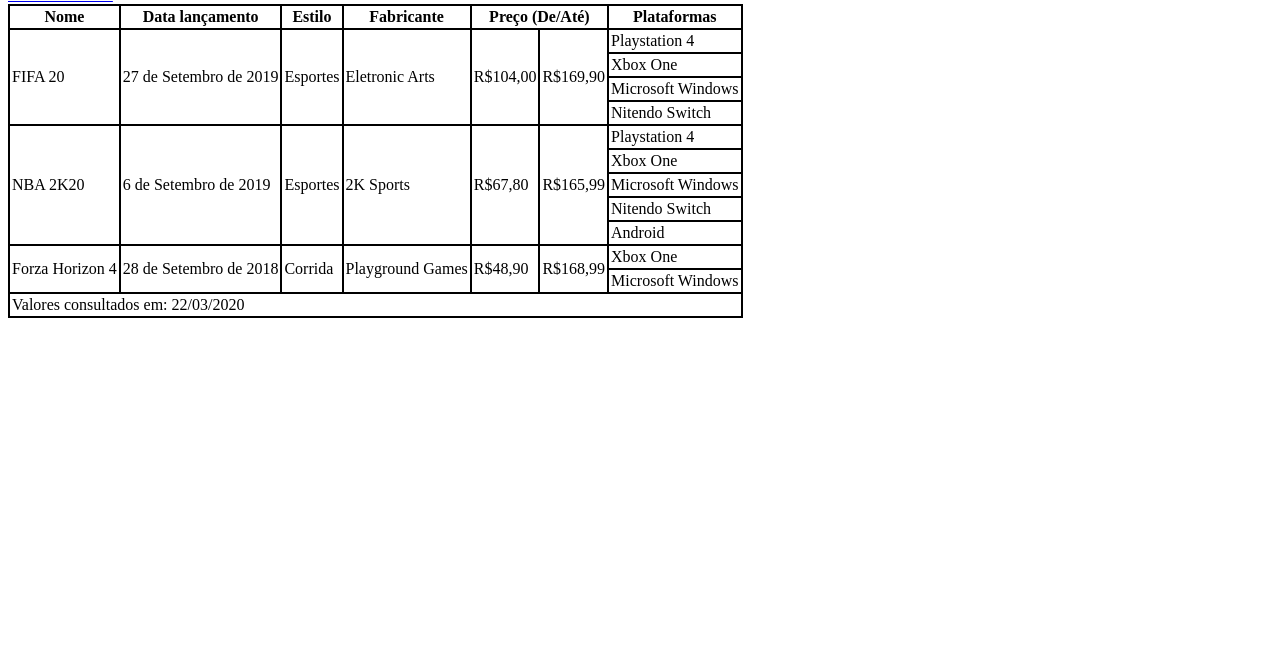
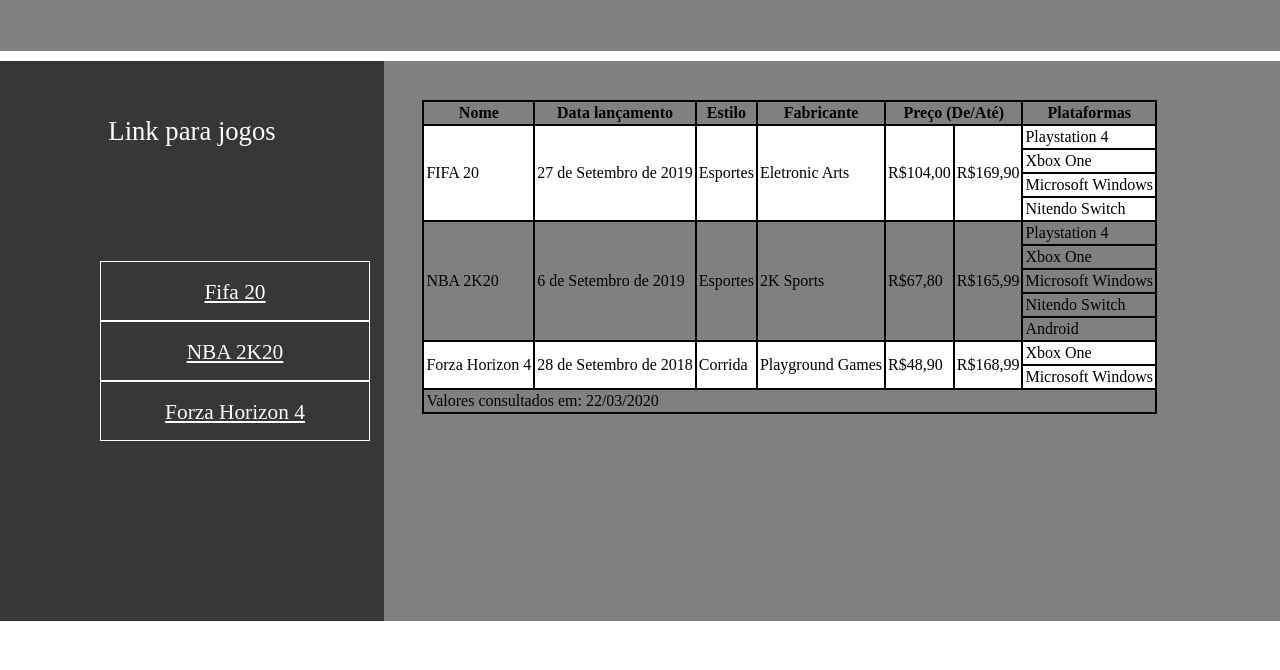
Before and after one commit to MarcosApSousa/marcos_aparecido.github.io, a plain HTML site: page index.html in a window 1280 px wide. Shown: the part 130-800 px from the top of the page. Drawn offline with Linux system fonts and the light colour scheme.

Commit message:
Alterações layout da pagina index.html

```diff
--- a/index.html
+++ b/index.html
@@ -1,15 +1,27 @@
 <!DOCTYPE html>
 <html>
 	<head>
+		<link href="indexstyle.css" rel="stylesheet">
 	</head>
 	<body>
 
+	<div id="cabecalho">
+
 	<h1>Meus jogos</h1>
+</div>
+	<div id="lateral">
+		<p>Link para jogos</p>
+		<div id="caixalateral1">
 	<a href="jogo1.html"> Fifa 20</a><br>
-	<a href="jogo2.html"> NBA 2K20</a><br>
+</div>
+<div id="caixalateral2">
+<a href="jogo2.html"> NBA 2K20</a><br>
+</div>
+<div id="caixalateral3">
 	<a href="jogo3.html"> Forza Horizon 4</a><br>
-
-
+</div>
+</div>
+<div id="principal">
 		<table border=1 cellspacing=0 cellpadding=2 bordercolor="000000" >
 	<thead>
 		<tr>
@@ -26,7 +38,7 @@
 		<td colspan="7">Valores consultados em: 22/03/2020</td>
 	</tfoot>
 	<tbody>
-		<tr>
+		<tr class="fundotabela">
 			<td rowspan="4">FIFA 20</td>
 			<td rowspan="4">27 de Setembro de 2019</td>
 			<td rowspan="4">Esportes</td>
@@ -35,13 +47,13 @@
 			<td rowspan="4">R$169,90</td>
 					<td>Playstation 4</td>
 
-				<tr>
+				<tr class="fundotabela">
 					<td>Xbox One</td>
 				</tr>
-				<tr>
+				<tr class="fundotabela">
 					<td>Microsoft Windows</td>
 					</tr>
-				<tr>
+				<tr class="fundotabela">
 					<td>Nitendo Switch</td>
 				</tr>
 
@@ -69,7 +81,7 @@
 				</tr>
 
 		</tr>
-		<tr>
+		<tr class="fundotabela">
 			<td rowspan="2">Forza Horizon 4</td>
 			<td rowspan="2">28 de Setembro de 2018</td>
 			<td rowspan="2">Corrida</td>
@@ -77,7 +89,7 @@
 			<td rowspan="2">R$48,90</td>
 			<td rowspan="2">R$168,99</td>
 					<td>Xbox One</td>
-				<tr>
+				<tr class="fundotabela">
 					<td>Microsoft Windows</td>
 					</tr>
 
@@ -88,6 +100,12 @@
 
 
 	</table>
+</div>
+<div id="rodape">
+	<a href=""> >>Cadraste-se</a>
+	<a href=""> >>Fale Conosco</a>
+	<a href=""> >>Facebook</a>
+</div>
 
 	</body>
 
--- /dev/null
+++ b/indexstyle.css
@@ -0,0 +1,111 @@
+*{
+    box-sizing: border-box;
+  }
+  html,body{
+      height: 100%;
+      width: 100%;
+      margin: 0;
+      padding: 0;
+      overflow-x: hidden;
+  }
+#cabecalho{
+    background-color: grey;
+    width: 100%;
+    height: 20%;
+    position: relative;
+    text-align: center;
+    line-height: 150px;
+    margin-bottom: 10px;
+}
+#lateral{
+    background-color:rgb(56, 55, 55);
+    width: 30%;
+    margin-left: 0%;
+    margin-right: 0%;
+    height: 70%;
+    position: relative;
+    float:left;
+}
+#lateral p{
+    color: white;
+    text-align: center;
+    font-size: 20pt;
+    margin: 0;
+    padding-top: 55px;
+}
+
+#caixalateral1{
+    background-color: transparent;
+    position:absolute;
+    border: solid 1px;
+    border-color: white;
+    text-align: center;
+    height: 60px;
+    width: 270px;
+    top:200px;
+    left:100px;
+}
+#caixalateral1 a{
+    color: white;
+    font-size: 16pt;
+    line-height: 60px;
+}
+#caixalateral2{
+    background-color: transparent;
+    position:absolute;
+    border: solid 1px;
+    border-color: white;
+    text-align: center;
+    height: 60px;
+    width: 270px;
+    top:260px;
+    left:100px;
+}
+#caixalateral2 a{
+    color: white;
+    font-size: 16pt;
+    line-height: 60px;
+}
+#caixalateral3{
+    background-color: transparent;
+    position:absolute;
+    border: solid 1px;
+    border-color: white;
+    text-align: center;
+    height: 60px;
+    width: 270px;
+    top:320px;
+    left:100px;
+}
+#caixalateral3 a{
+    color: white;
+    font-size: 16pt;
+    line-height: 60px;
+}
+#principal{
+    background-color:grey;
+    width: 70%;
+    margin-left: 0%;
+    margin-right: 0%;
+    height: 70%;
+    position: relative;
+    float:right;
+    padding: 3%;
+}
+.fundotabela{
+    background-color: white;
+}
+#rodape{
+    background-color:rgb(56, 55, 55);
+    width: 100%;
+    margin-top: 702px;
+    height: 10%;
+    clear: both;
+    position: relative;
+    padding-top: 2%;
+}
+#rodape a{
+    color: white;
+    margin-right: 50px;
+    margin-left: 50px;
+}
```
